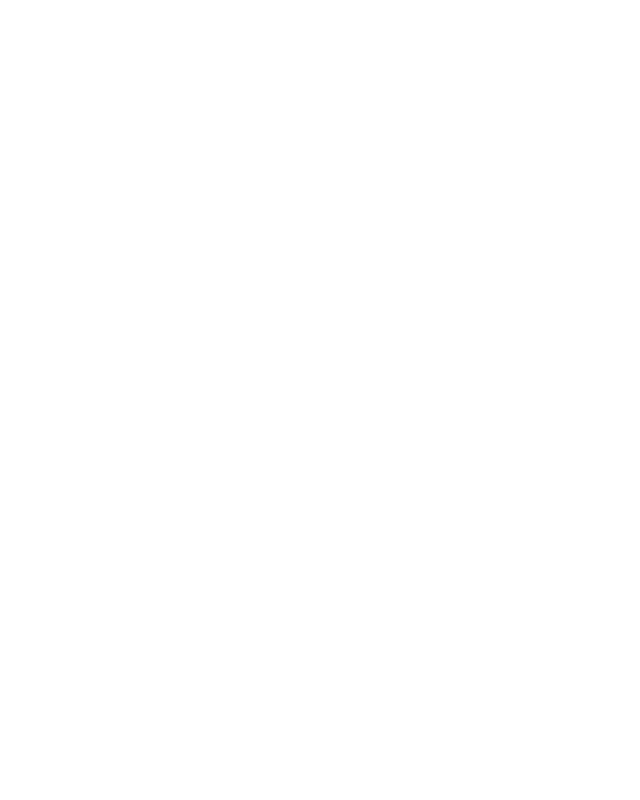
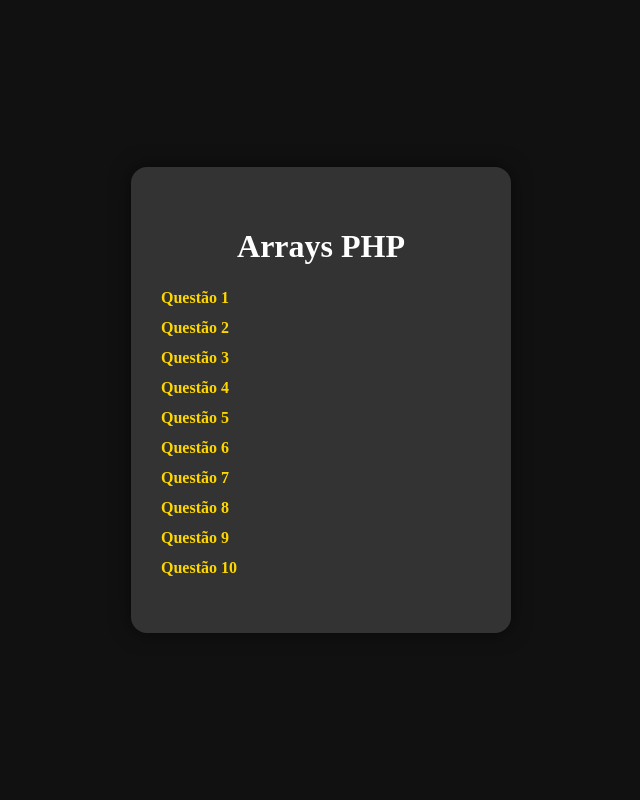
Before and after one commit to ZeCarlos18/Array_PHP, a PHP site: page / in a window 1280 px wide. Before the commit the part shown is empty. Shown: the whole page, without its empty margins (319-959 px from the left). Run offline with PHP 8.4, Linux system fonts and the light colour scheme.

Commit message:
feat: Adicionar Navegação

```diff
--- a/index.php
+++ b/index.php
@@ -1,3 +1,65 @@
-<?php
-
-?>
+<!DOCTYPE html>
+<html lang="pt-br">
+<head>
+    <meta charset="UTF-8">
+    <title>Lista de Práticas</title>
+    <style>
+        body {
+            background: #111;
+            margin: 0;
+            padding: 0;
+            min-height: 100vh;
+            display: flex;
+            align-items: center;
+            justify-content: center;
+        }
+        .container {
+            background: #333;
+            color: #fff;
+            padding: 40px 30px;
+            border-radius: 16px;
+            box-shadow: 0 0 20px #0008;
+            min-width: 320px;
+            max-width: 90vw;
+        }
+        h1 {
+            text-align: center;
+            margin-bottom: 24px;
+        }
+        ul {
+            list-style: none;
+            padding: 0;
+        }
+        li {
+            margin: 12px 0;
+        }
+        a {
+            color: #ffd700;
+            text-decoration: none;
+            font-weight: bold;
+            transition: color 0.2s;
+        }
+        a:hover {
+            color: #fff;
+            text-decoration: underline;
+        }
+    </style>
+</head>
+<body>
+    <div class="container">
+        <h1>Arrays PHP</h1>
+        <ul>
+            <li><a href="pratica01.php">Questão 1</a></li>
+            <li><a href="pratica02.php">Questão 2</a></li>
+            <li><a href="pratica03.php">Questão 3</a></li>
+            <li><a href="pratica04.php">Questão 4</a></li>
+            <li><a href="pratica05.php">Questão 5</a></li>
+            <li><a href="pratica06.php">Questão 6</a></li>
+            <li><a href="pratica07.php">Questão 7</a></li>
+            <li><a href="pratica08.php">Questão 8</a></li>
+            <li><a href="pratica09.php">Questão 9</a></li>
+            <li><a href="pratica10.php">Questão 10</a></li>
+        </ul>
+    </div>
+</body>
+</html>
```
